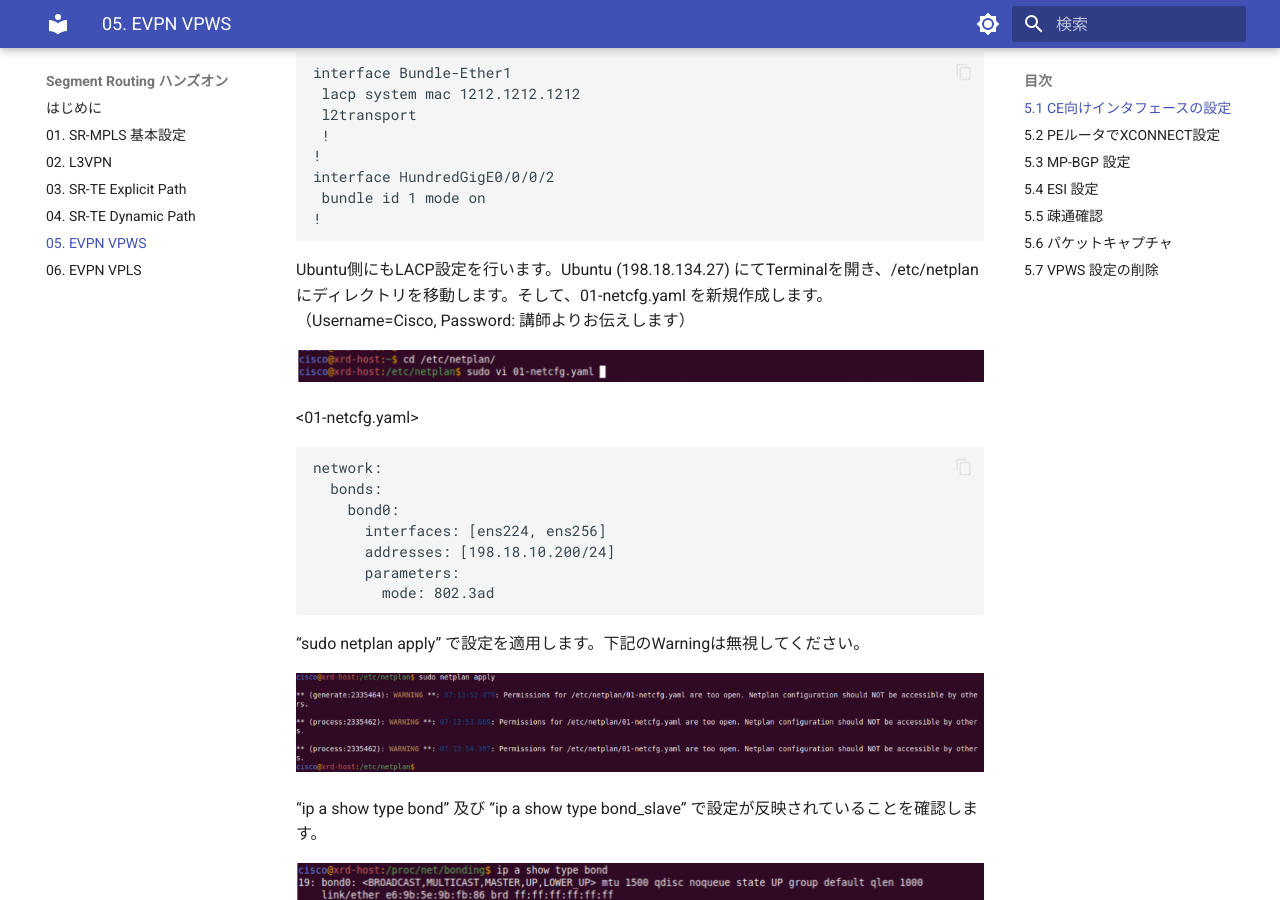
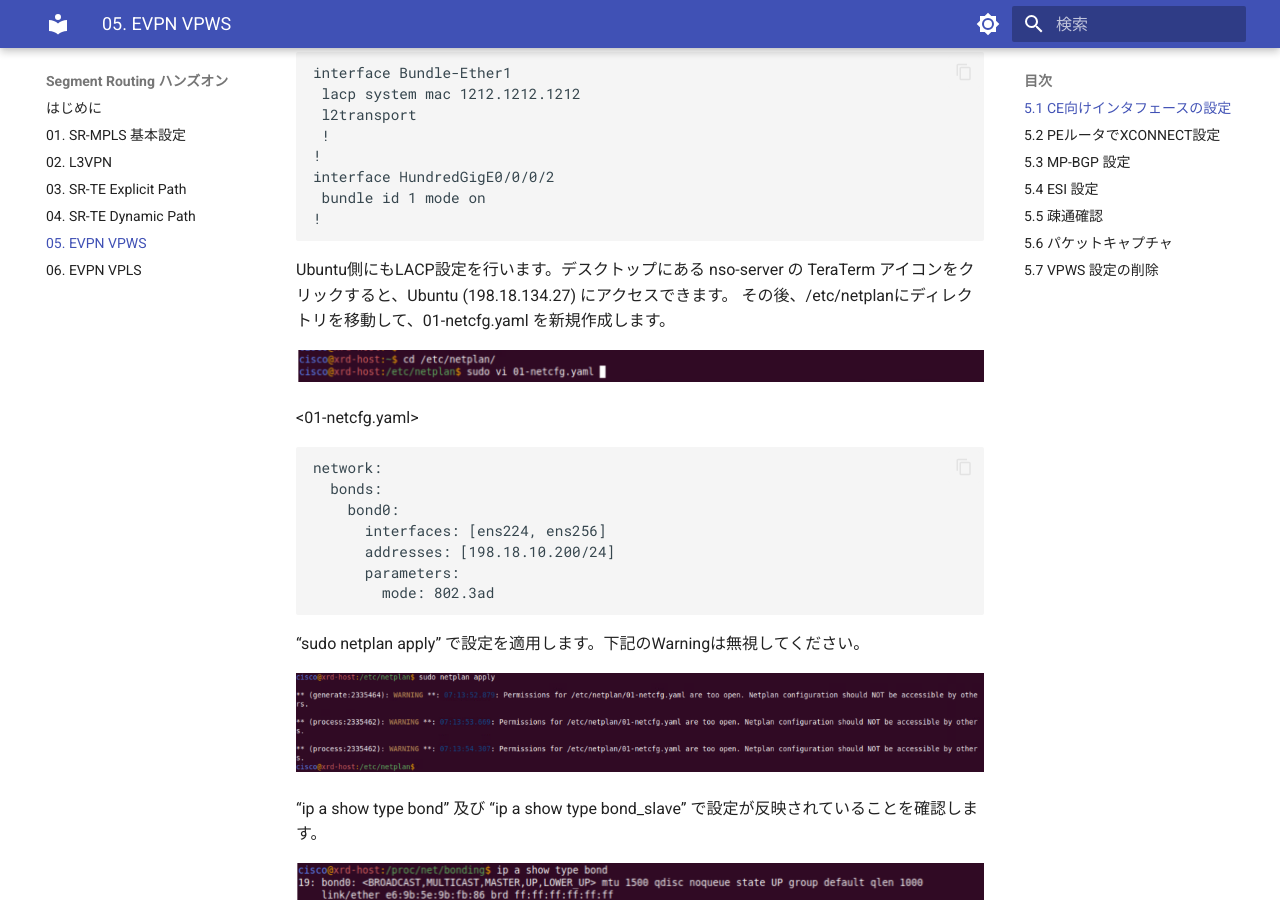
Before and after one commit to hitakaha/sr-mpls-hands-on, an MkDocs documentation site: the page built from docs/05-evpn-vpws/index.md, in a window 1280 px wide and 900 px high, scrolled down 1010 px. Built offline with MkDocs 1.6.1 and Material for MkDocs 9.7.7, drawn with Linux system fonts in a browser that asks for light colours.

Commit message:
Update index.md
デスクトップに Ubuntu のアイコンがあったので修正

```diff
--- a/docs/05-evpn-vpws/index.md
+++ b/docs/05-evpn-vpws/index.md
@@ -28,8 +28,8 @@ interface HundredGigE0/0/0/2
  bundle id 1 mode on
 !</code></pre>
 
-Ubuntu側にもLACP設定を行います。Ubuntu (198.18.134.27) にてTerminalを開き、/etc/netplanにディレクトリを移動します。そして、01-netcfg.yaml を新規作成します。<br>
-（Username=Cisco, Password: 講師よりお伝えします）
+Ubuntu側にもLACP設定を行います。デスクトップにある nso-server の TeraTerm アイコンをクリックすると、Ubuntu (198.18.134.27) にアクセスできます。
+その後、/etc/netplanにディレクトリを移動して、01-netcfg.yaml を新規作成します。<br>
 
 ![](images/image02.png){ style="width:100%" }
 
```
